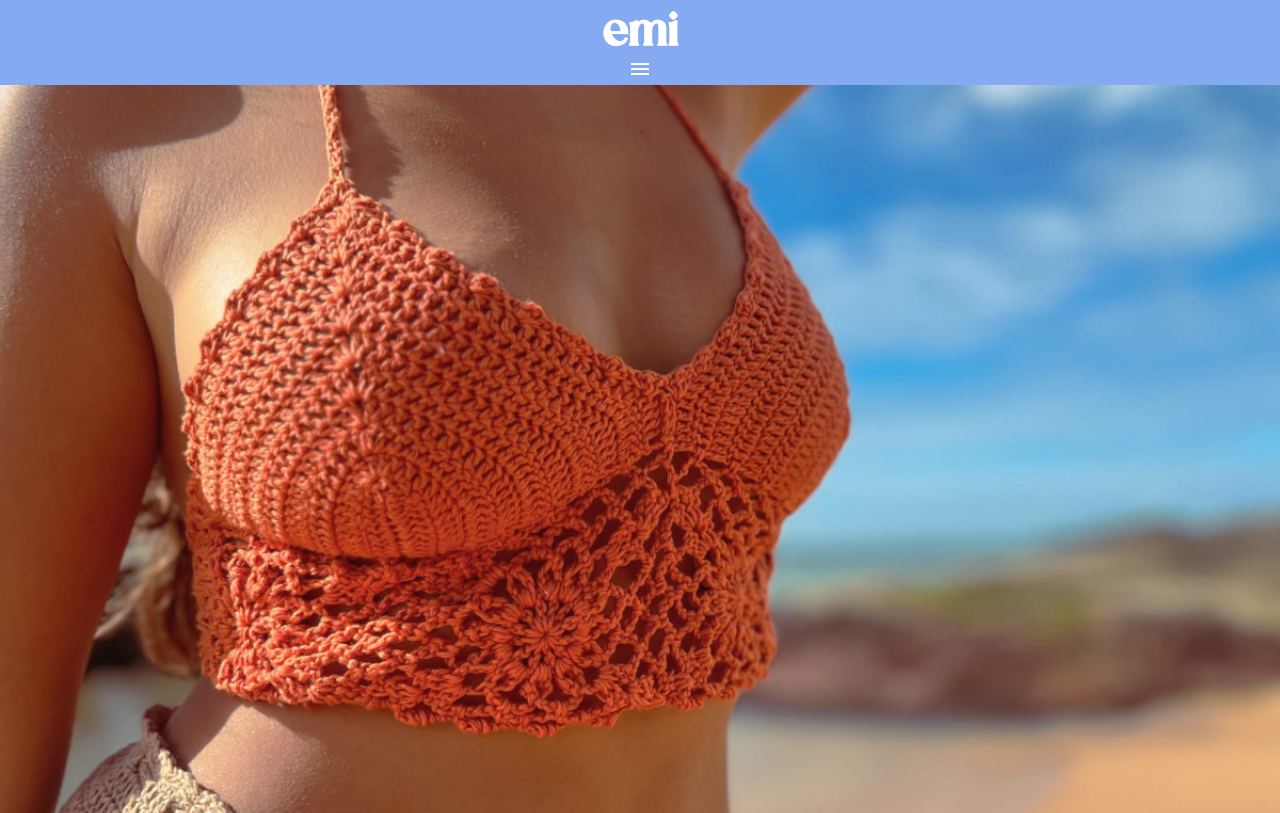
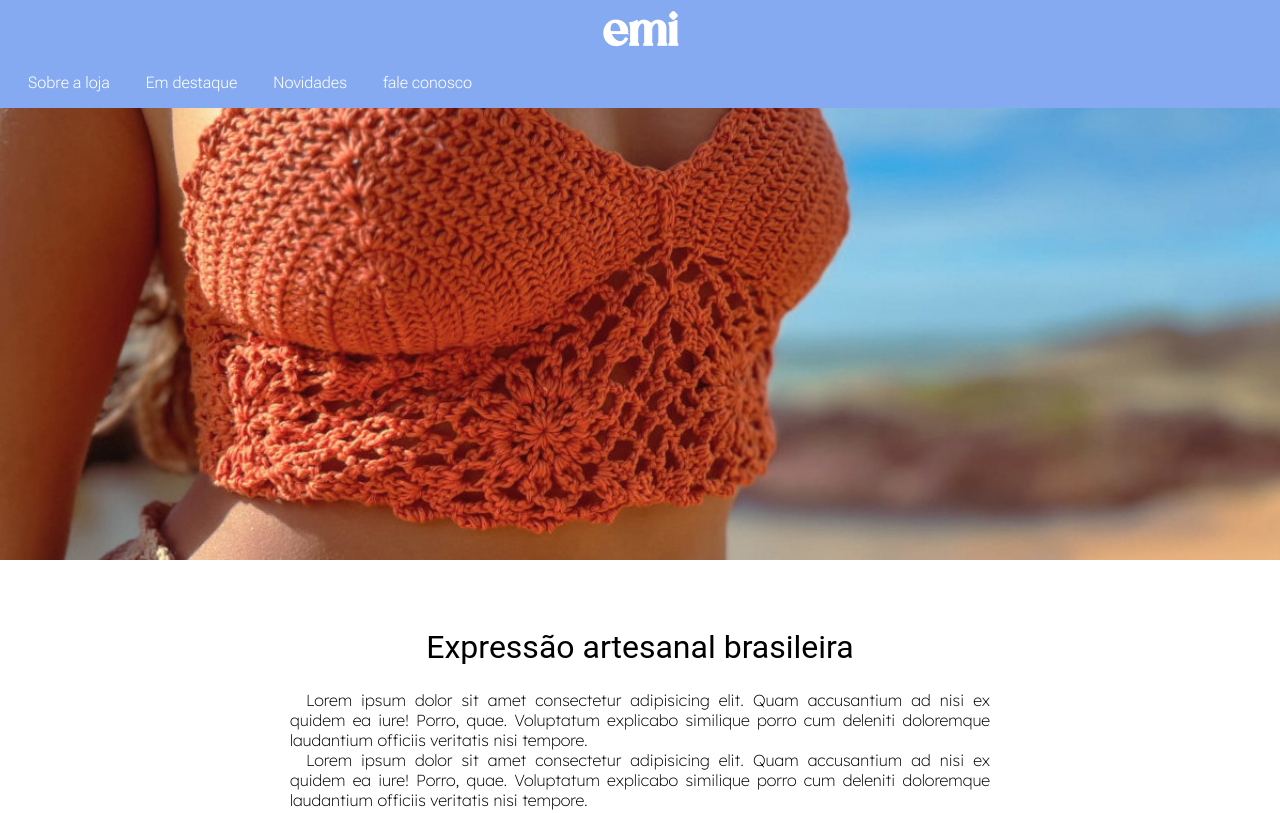
Before and after one commit to desireedias/site_loja_responssivo, a plain HTML site: page index.html in a window 1280 px wide. Shown: the top 813 px of the page. Drawn offline with nearby package versions, Linux system fonts and the light colour scheme; files whose address does not match are found by name.

Commit message:
atualizaçoes de medias

```diff
--- a/index.html
+++ b/index.html
@@ -5,23 +5,23 @@
     <meta name="viewport" content="width=device-width, initial-scale=1.0">
     <title>EMI croche</title>
     <link rel="stylesheet" href="style.css">
+    <link rel="stylesheet" href="medias.css">
+    <link rel="stylesheet" href="https://fonts.googleapis.com/css2?family=Material+Symbols+Outlined:opsz,wght,FILL,GRAD@24,400,0,0&icon_names=menu" />
     <style>
         @import url('https://fonts.googleapis.com/css2?family=Roboto+Flex:opsz,wght@8..144,100..1000&display=swap');
     </style>
     <style>
         @import url('https://fonts.googleapis.com/css2?family=Lexend+Deca:wght@100..900&display=swap');
         </style>
-    <link rel="stylesheet" href="https://fonts.googleapis.com/css2?family=Material+Symbols+Outlined:opsz,wght,FILL,GRAD@24,400,0,0&icon_names=menu" />
+
 </head>
 <body>
     <header>
-        <div>
+        <div id="cabeçalho">
             <h1>
                 emi
             </h1>
-            <span class="material-symbols-outlined">
-                menu
-            </span>
+            <span class="material-symbols-outlined">menu</span>
         </div>
         <div id="container-flex">
             <nav class="menu">
@@ -44,7 +44,10 @@
     </header>
     <section id="sobre-a-loja">
         <div class="container">
-            <img id="imagem-capa" src="./imagens-site-responssivo-emi/foto-sobrealoja-emi.jpeg" alt="">
+            <picture>
+                <source media="(min-width: 768px)" srcset="./imagens-site-responssivo-emi/foto-sobrealoja-emi-medias.jpeg">
+                <img src="./imagens-site-responssivo-emi/foto-sobrealoja-emi.jpeg" alt="">
+            </picture>
             <div class="texto-sobre-nos">
                 <h2>Expressão artesanal brasileira</h2>
                 <p>Lorem ipsum dolor sit amet consectetur adipisicing elit. Quam accusantium ad nisi ex quidem ea iure! Porro, quae. Voluptatum explicabo similique porro cum deleniti doloremque laudantium officiis veritatis nisi tempore.
--- /dev/null
+++ b/medias.css
@@ -0,0 +1,66 @@
+@media screen and (min-width: 768px) {
+
+    header .material-symbols-outlined {/* Adicionando 'header' ao seletor para a regra poder ser aplicada corretamente*/
+        display: none; /* Oculta o ícone de menu hambúrguer em desktop */
+    }
+
+    .menu {
+        display: flex; /* Torna o menu visível e flex container */
+        justify-content: space-between; /* Alinha o menu à direita do header (ou do seu container pai) */
+        background-color: transparent; /* Remove a cor de fundo branca, se não desejada em desktop */
+        width: auto; /* Ajusta a largura do menu ao conteúdo */
+        margin-right: 20px; /* Adiciona margem à direita do menu, se necessário */
+    }
+
+        .menu > ul {
+            display: flex; /* Alinha os itens da lista horizontalmente */
+            list-style-type: none;
+            padding: 0;
+            margin: 0;
+            align-items: center; /* Alinha verticalmente os itens do menu */
+        }
+
+    .menu li {
+        margin-left: 20px; /* Espaçamento entre os itens do menu */
+        width: auto; /* Remove qualquer largura específica de mobile */
+        margin-bottom: 0; /* Remove a margem inferior de mobile */
+    }
+
+    .menu li a {
+        color: #fff;
+        border-bottom: none;
+    }
+
+    #sobre-a-loja h2{
+        font-size: 2em;
+    }
+
+    #sobre-a-loja p {
+        max-width: 700px;
+        margin: auto;
+        text-align: justify;
+        font-size: 1em;
+    }
+
+    .lista-produtos {
+        display: grid;
+        grid-template-columns: repeat(3, 32.6%);
+        column-gap: 1%;
+    }
+
+    .em-destaque h2,
+    .promos h2{
+        text-align: left;
+        font-size: 1.6em;
+        margin-left: 10px;
+    }
+
+    #contato input{
+        max-width: 40%;
+    }
+
+    .social-links{
+        display: flex;
+        justify-content: center;
+    }
+}
--- a/style.css
+++ b/style.css
@@ -20,7 +20,7 @@
 
 }
 
-#imagem-capa{
+#sobre-a-loja picture img{
     width: 100%;
 }
 
@@ -57,9 +57,6 @@ header h1{
     margin: auto;
 }
 
-.menu li:hover{
-    border-bottom: 1px solid rgba(0, 0, 0, 0.432);
-}
 
 .menu li a {
     text-decoration: none;
@@ -68,16 +65,24 @@ header h1{
     font-family: "Roboto Flex", sans-serif;
     font-weight: 200;
     font-size: 1em;
+    display: block;
+
+}
+
+header > #cabeçalho{
+    display: flex;
+    flex-direction: column;
+    align-items: center;
 
 }
 
 .material-symbols-outlined{
-    width: 100vw;
-    text-align: center;
+    display: block;
     color: #fff;
     font-size: 4em;
-    cursor: pointer;
+    margin-bottom: 10px;
 }
+
 .container h2{
     font-family: "Roboto", sans-serif;
     font-weight: 400;
```
Also changed, not shown: imagens-site-responssivo-emi/foto-sobrealoja-emi-capamaior.jpeg (added), imagens-site-responssivo-emi/foto-sobrealoja-emi-medias.jpeg (added).
